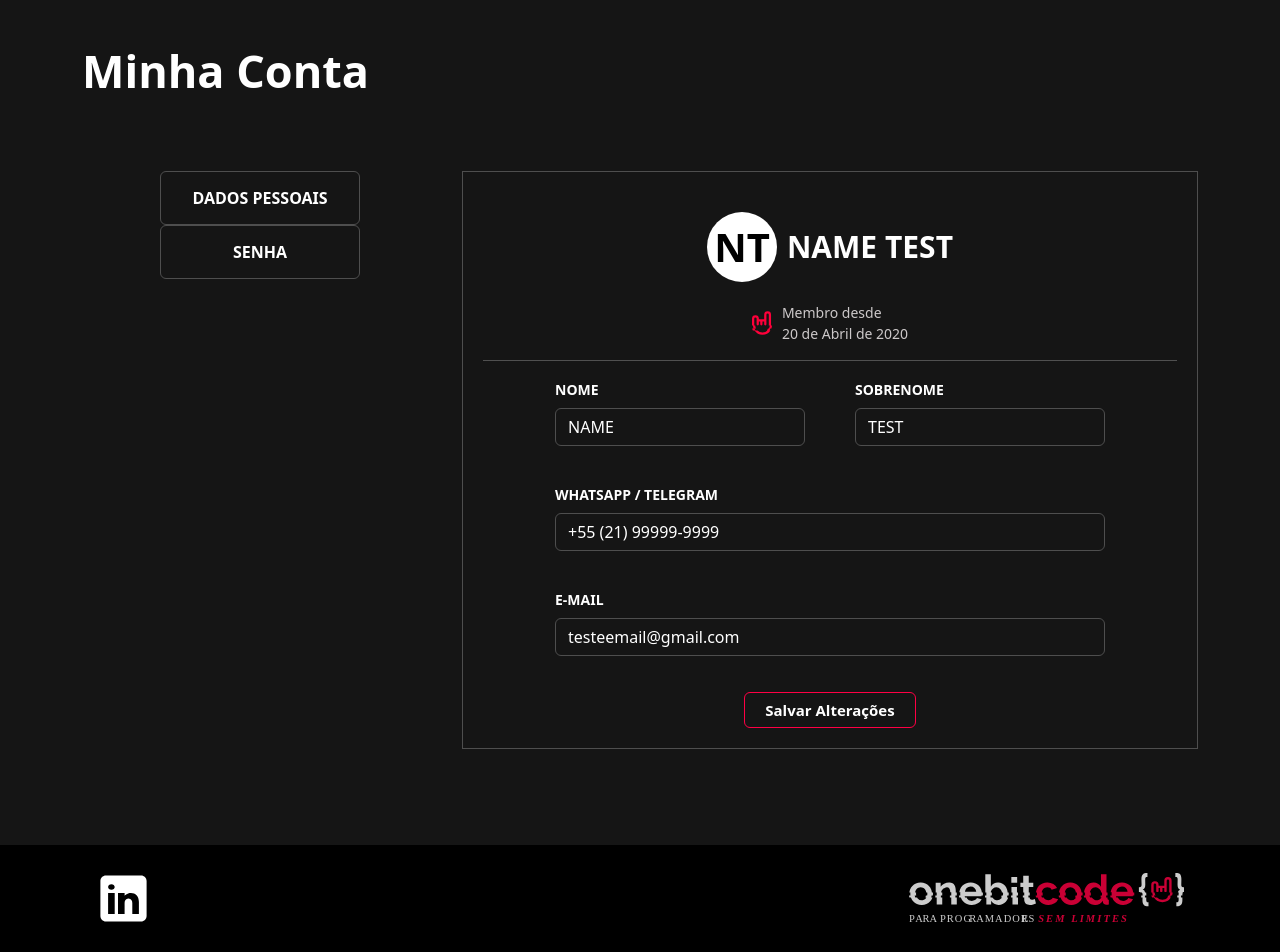
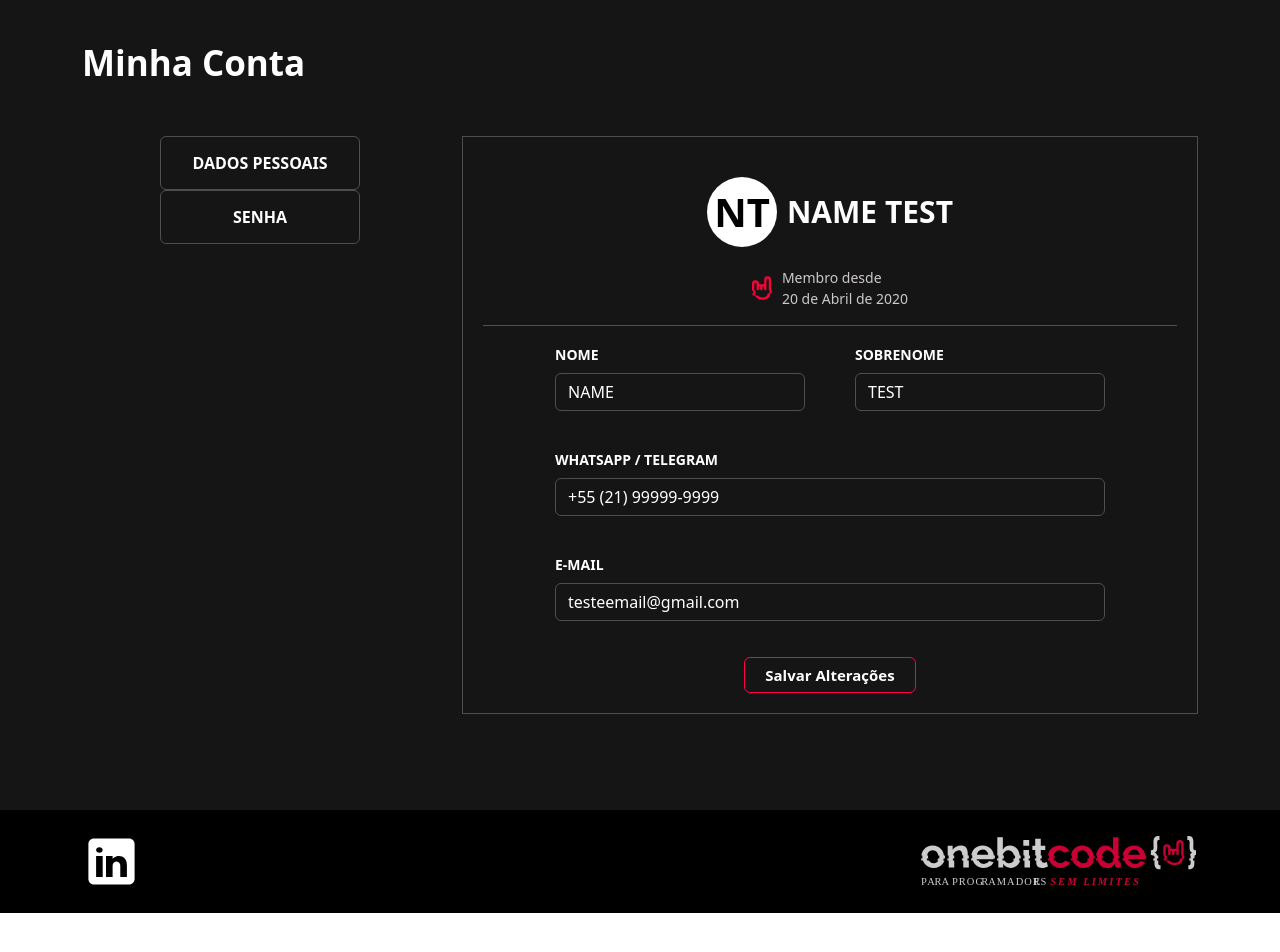
Before and after one commit to vitoraugust9/Codingflix, a Next.js app in the folder frontend/: page /profile in a window 1280 px wide. Shown: the part 104-1056 px from the top of the page. After the commit the page ends 1017 px from the top, so only its background shows below. Built offline with nearby package versions, Linux system fonts and the light colour scheme.

Commit message:
Criação dos elementos da página de informações do usuário, do seu estilo visual e também da sua responsividade completa - profile (Usuário)

```diff
--- a/frontend/src/components/common/footer/styles.module.scss
+++ b/frontend/src/components/common/footer/styles.module.scss
@@ -1,11 +1,10 @@
 @import "../../../../styles/colors.module.scss";
 .footer {
-  margin-top: auto;
   display: flex;
+  flex-wrap: wrap;
   justify-content: space-between;
   align-items: center;
-  flex-wrap: wrap;
-  padding:26px;
+  padding: 24px 14px;
 }
 
 .footerLogo {
--- a/frontend/styles/profile.module.scss
+++ b/frontend/styles/profile.module.scss
@@ -1,4 +1,5 @@
 @import "./colors.module.scss";
+
 
 .header {
     background-color: black;
@@ -166,9 +167,9 @@
 
 
   .title {
-    font-size: 45px;
+    font-size: 35px;
     font-weight: bold;
-    padding: 0px 0px 50px 0px;
+    padding: 0px 0px 30px 0px;
   }
   .renderFormBtn {
     display: block;
```
